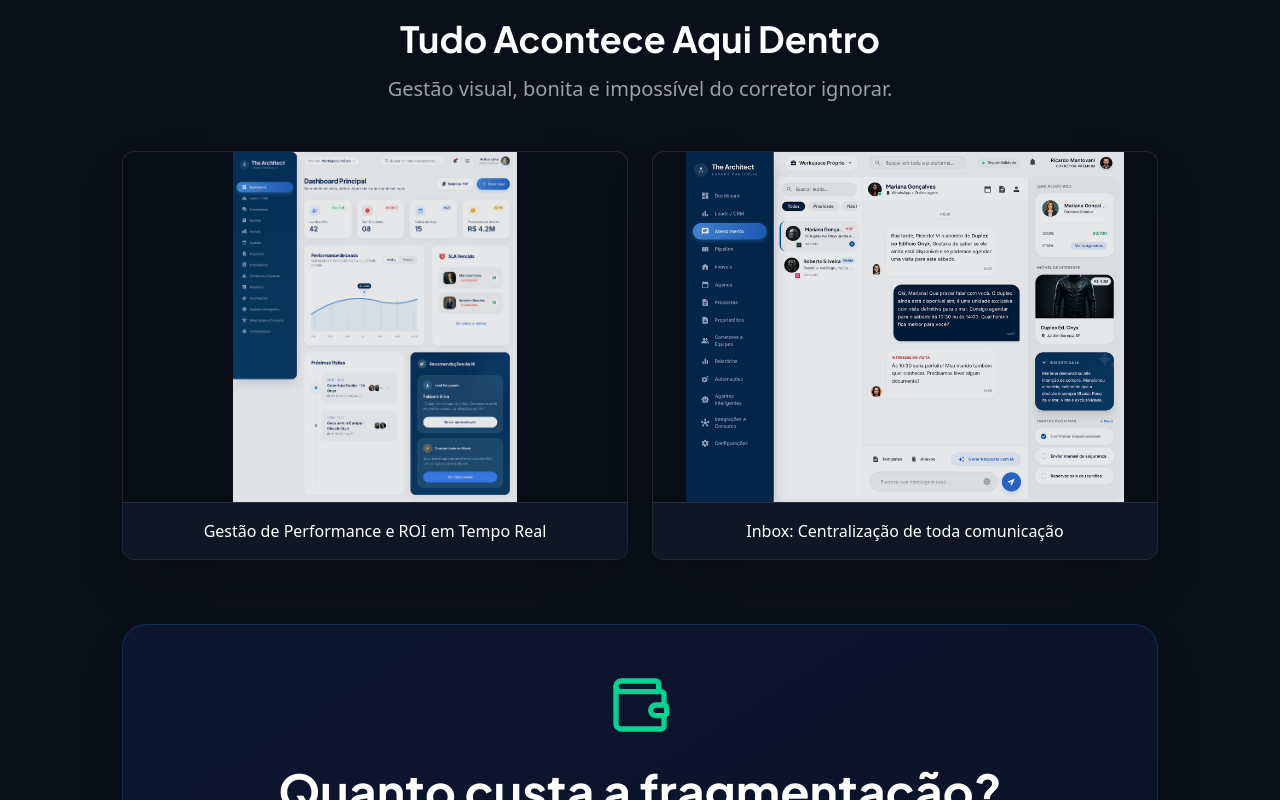
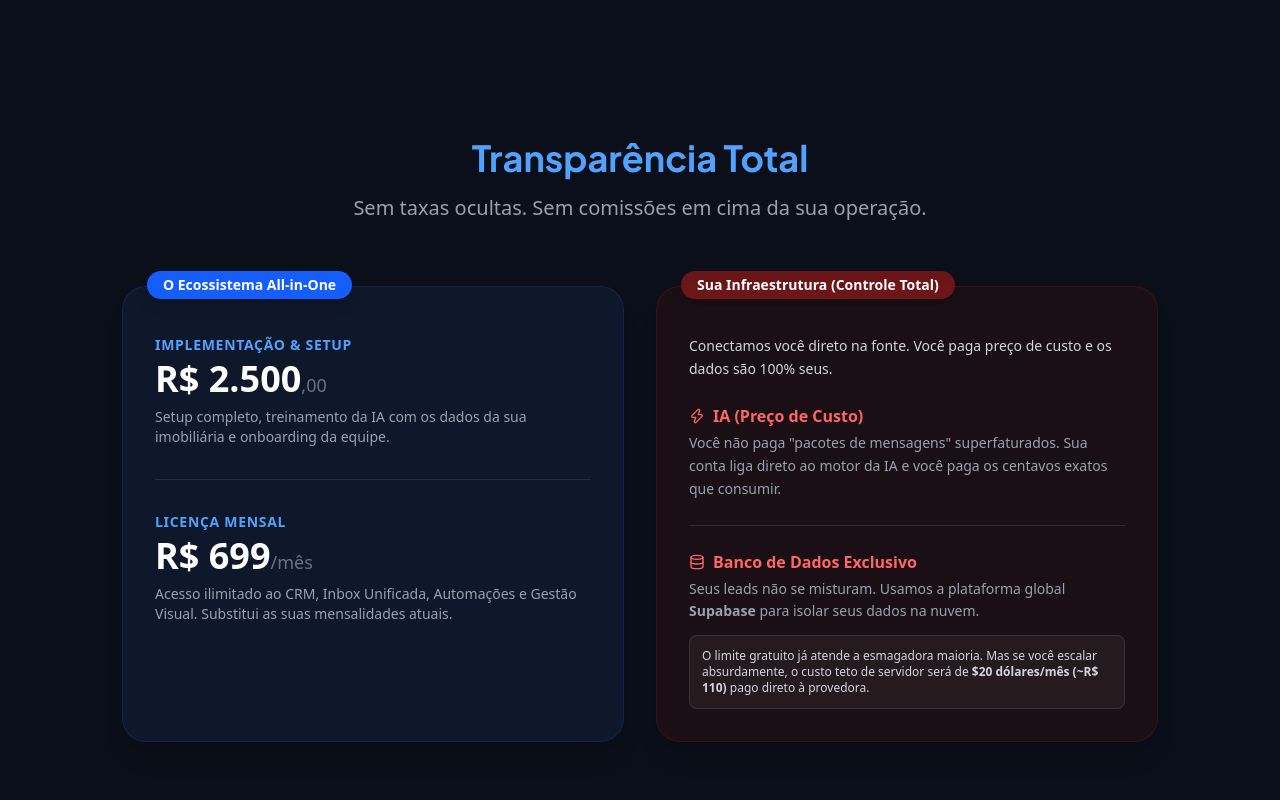
Before and after one commit to boosternegocios/sistema-imobiliario-apresentacao, a Next.js app: page /prospeccao in a window 1280 px wide. Shown: the part 2280-3080 px from the top of the page. Built offline with nearby package versions, Linux system fonts and the light colour scheme.

Commit message:
Add pricing and transparency section to prospeccao page

```diff
--- a/src/app/prospeccao/page.tsx
+++ b/src/app/prospeccao/page.tsx
@@ -2,7 +2,7 @@
 
 import React from "react";
 import {
-  ShieldAlert, Activity, TrendingDown, Target, Wallet, Fingerprint, Layers, CheckCircle2, XCircle, ChevronRight
+  ShieldAlert, Activity, TrendingDown, Target, Wallet, Fingerprint, Layers, CheckCircle2, XCircle, ChevronRight, Zap, Database
 } from "lucide-react";
 
 export default function ProspeccaoPDF() {
@@ -121,7 +121,50 @@ export default function ProspeccaoPDF() {
           </div>
         </div>
 
-        {/* --- PÁGINA 3: TELAS E ROI --- */}
+        {/* --- PÁGINA 3: TRANSPARÊNCIA E VALORES --- */}
+        <div className="page-break-after-always px-8 py-12 md:py-20 print:py-10 min-h-[1050px] print:min-h-0 print:h-[297mm] flex flex-col justify-center relative">
+          <div className="text-center mb-16 print:mb-8">
+            <h2 className="text-4xl print:text-3xl font-bold mb-4 text-blue-400">Transparência Total</h2>
+            <p className="text-xl print:text-lg text-gray-400">Sem taxas ocultas. Sem comissões em cima da sua operação.</p>
+          </div>
+
+          <div className="grid grid-cols-1 md:grid-cols-2 gap-8 print:gap-6 mb-12">
+            {/* Bloco Sistema */}
+            <div className="bg-[#0f172a] p-8 print:p-6 rounded-3xl border border-blue-900/40 relative break-inside-avoid shadow-xl" style={{ WebkitPrintColorAdjust: 'exact', printColorAdjust: 'exact' }}>
+              <div className="absolute -top-4 left-6 bg-blue-600 text-white px-4 py-1 rounded-full text-sm font-semibold shadow-lg">O Ecossistema All-in-One</div>
+              <div className="mt-4 mb-8">
+                <div className="text-sm text-blue-400 font-bold tracking-wider uppercase mb-1">Implementação & Setup</div>
+                <div className="text-4xl font-bold text-white mb-2">R$ 2.500<span className="text-lg text-gray-500 font-normal">,00</span></div>
+                <p className="text-gray-400 text-sm">Setup completo, treinamento da IA com os dados da sua imobiliária e onboarding da equipe.</p>
+              </div>
+              <div className="pt-8 border-t border-white/10">
+                <div className="text-sm text-blue-400 font-bold tracking-wider uppercase mb-1">Licença Mensal</div>
+                <div className="text-4xl font-bold text-white mb-2">R$ 699<span className="text-lg text-gray-500 font-normal">/mês</span></div>
+                <p className="text-gray-400 text-sm">Acesso ilimitado ao CRM, Inbox Unificada, Automações e Gestão Visual. Substitui as suas mensalidades atuais.</p>
+              </div>
+            </div>
+
+            {/* Bloco Infraestrutura */}
+            <div className="bg-[#1a0f14] p-8 print:p-6 rounded-3xl border border-red-900/30 relative break-inside-avoid shadow-xl" style={{ WebkitPrintColorAdjust: 'exact', printColorAdjust: 'exact' }}>
+              <div className="absolute -top-4 left-6 bg-red-900/80 text-white px-4 py-1 rounded-full text-sm font-semibold shadow-lg">Sua Infraestrutura (Controle Total)</div>
+              <p className="mt-4 text-gray-300 text-sm mb-6 leading-relaxed">Conectamos você direto na fonte. Você paga preço de custo e os dados são 100% seus.</p>
+
+              <div className="mb-6">
+                <div className="flex items-center gap-2 text-red-400 font-bold mb-1"><Zap className="w-4 h-4"/> IA (Preço de Custo)</div>
+                <p className="text-gray-400 text-sm leading-relaxed">Você não paga "pacotes de mensagens" superfaturados. Sua conta liga direto ao motor da IA e você paga os centavos exatos que consumir.</p>
+              </div>
+              <div className="pt-6 border-t border-white/10">
+                <div className="flex items-center gap-2 text-red-400 font-bold mb-1"><Database className="w-4 h-4"/> Banco de Dados Exclusivo</div>
+                <p className="text-gray-400 text-sm leading-relaxed mb-3">Seus leads não se misturam. Usamos a plataforma global <strong>Supabase</strong> para isolar seus dados na nuvem.</p>
+                <div className="bg-white/5 p-3 rounded-lg border border-white/10 text-xs text-gray-300">
+                  O limite gratuito já atende a esmagadora maioria. Mas se você escalar absurdamente, o custo teto de servidor será de <strong>$20 dólares/mês (~R$ 110)</strong> pago direto à provedora.
+                </div>
+              </div>
+            </div>
+          </div>
+        </div>
+
+        {/* --- PÁGINA 4: TELAS E ROI --- */}
         <div className="px-8 py-12 md:py-20 print:py-10 min-h-[1050px] print:min-h-0 print:h-[297mm] flex flex-col justify-between relative">
 
           <div className="mb-12 print:mb-8">
```
